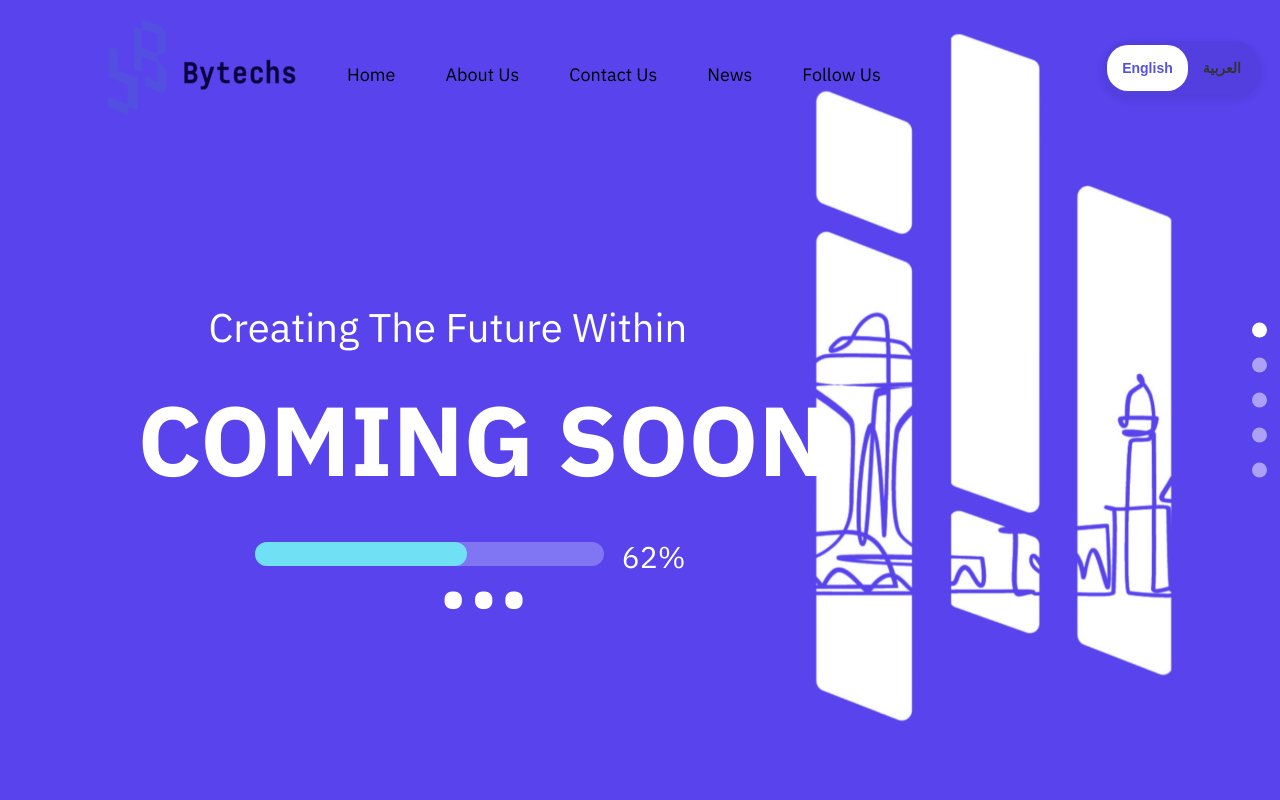
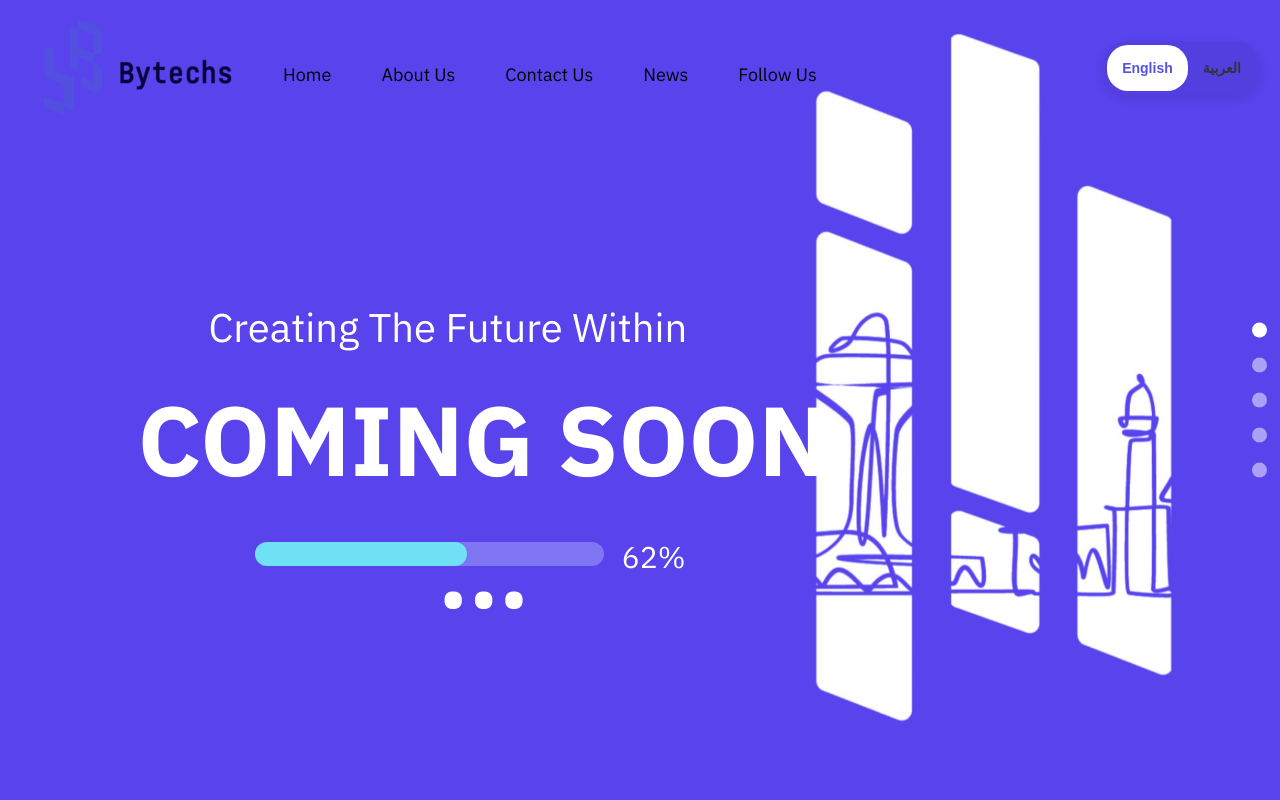
Before and after one commit to ByTechS-Platform/ByTechS-Website, a React (Create React App) app: page /join-us in a window 1280 px wide. Shown: the top 800 px of the page. Built offline with nearby package versions, Linux system fonts and the light colour scheme; no server answers.

Commit message:
rtl added for arabic content

```diff
--- a/src/App.scss
+++ b/src/App.scss
@@ -18,7 +18,7 @@
   }
   .align-right {
     align-content: start;
-
+    direction: rtl;
     text-align: right;
     font-family: "IBM Plex Sans Arabic";
   }
--- a/src/Components/NavBar.js
+++ b/src/Components/NavBar.js
@@ -73,6 +73,7 @@ const NavBar = () => {
       style={{ color: isLightBackground ? "black" : "white" }}
       className={activeLanguage === "ar" ? "align-right" : "align-left"}
     >
+      <div className="logo-elements">
         <img
           src={isLightBackground ? coloredLogo : logo}
           className="logo"
@@ -80,7 +81,7 @@ const NavBar = () => {
         />
 
         <ul className="nav-links">{renderNavLinks()}</ul>
-
+      </div>
       <div className="language-switch">
         <button
           className={`Eng ${activeLanguage === "en" ? "active" : ""}`}
--- a/src/Styles/Navbar.scss
+++ b/src/Styles/Navbar.scss
@@ -2,7 +2,7 @@ nav {
   position: fixed;
   top: 0;
   right: 0;
-  width: 100%;
+  width: 95%;
   margin: auto;
   display: flex;
   justify-content: space-between;
@@ -11,11 +11,11 @@ nav {
   padding: 20px;
   z-index: 1000;
 
-  .left-container{
+  .logo-elements{
     display: flex;
     align-items: center;
-    gap: 30px;
   }
+
   /* Navigation Links and Buttons */
   a,
   .language-switch button {
@@ -25,7 +25,7 @@ nav {
 
   /* Logo Styles */
   .logo {
-    margin-left: 10%;
+    // margin-left: 10%;
     transition: 0.3s ease;
   }
 
```
Lines whose indentation alone changed are shown as unchanged.
